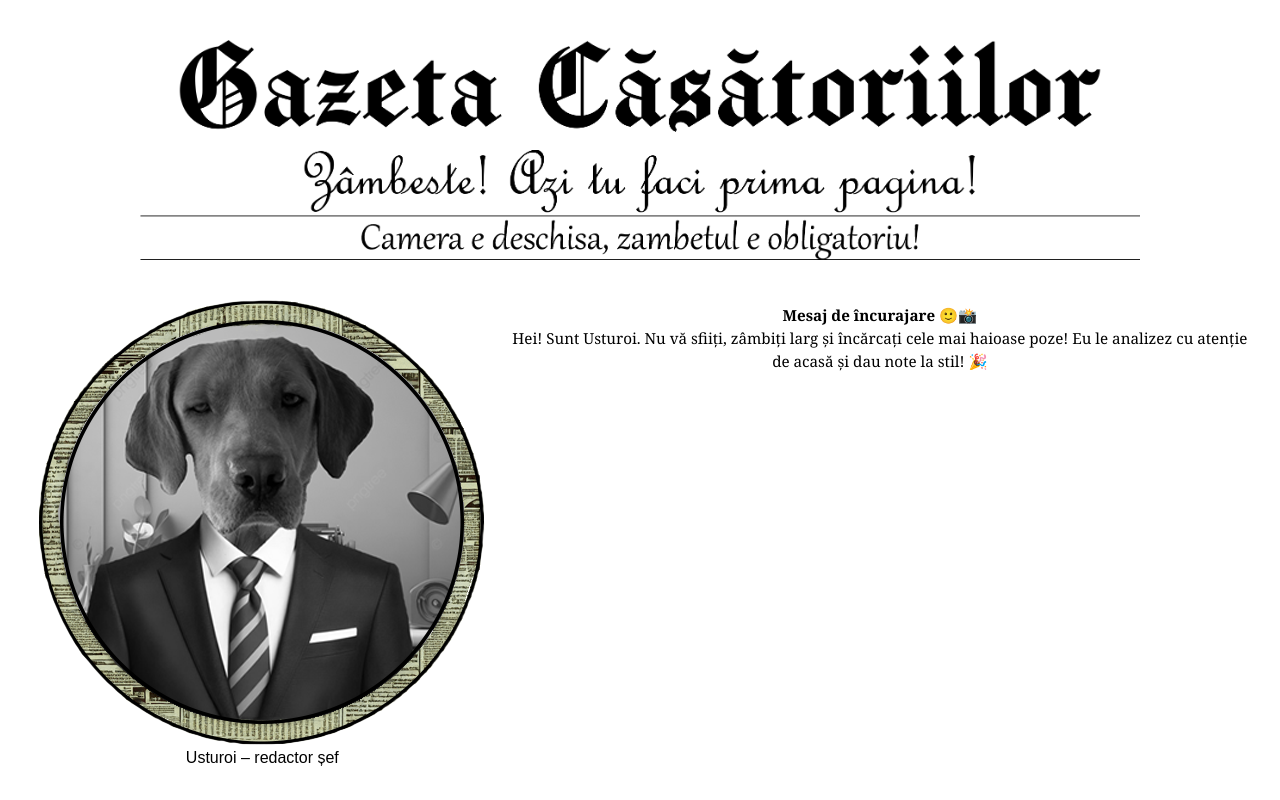
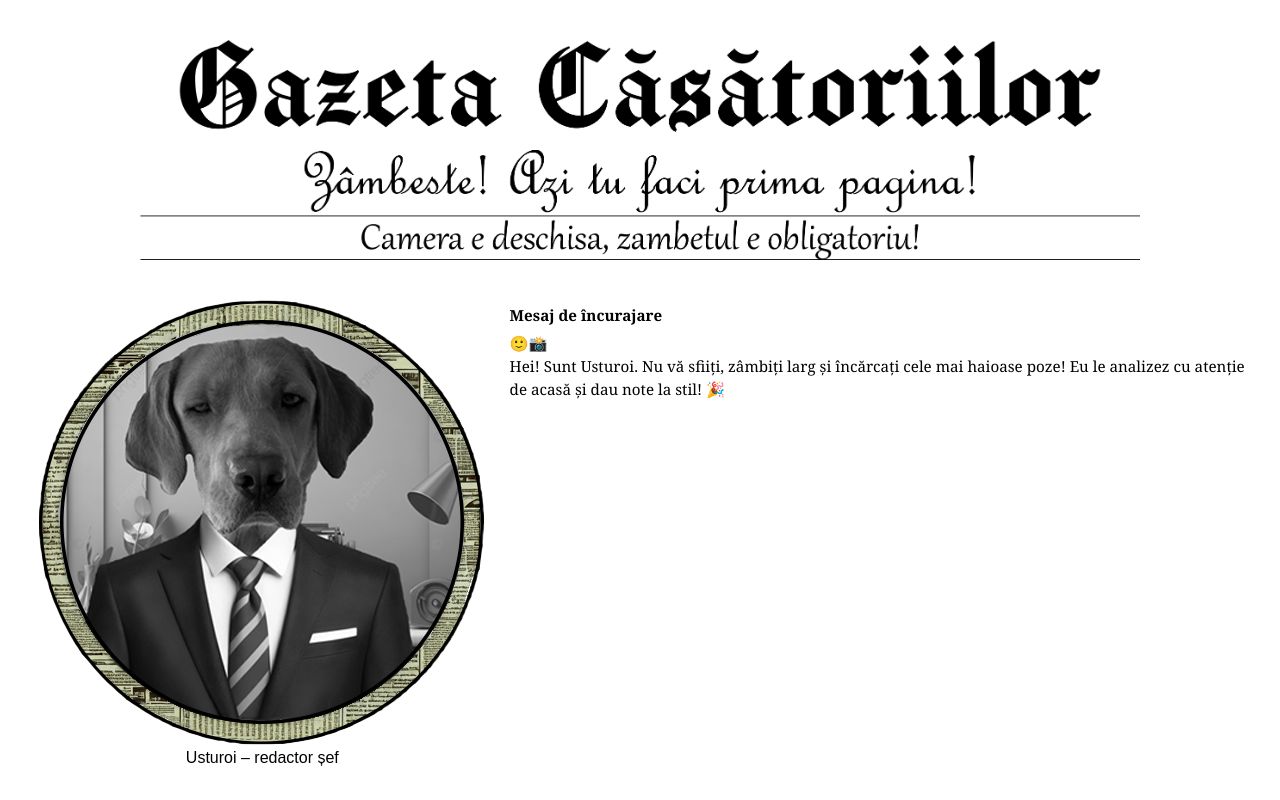
Before and after one commit to MihaiIen/EventPhotos, a React (Create React App) app: page / in a window 1280 px wide. Shown: the top 800 px of the page. Built offline with nearby package versions, Linux system fonts and the light colour scheme.

Commit message:
lolapaloza

```diff
--- a/src/App.css
+++ b/src/App.css
@@ -75,8 +75,15 @@ body, html {
   font-family: 'Georgia', 'Times New Roman', serif;
   margin: 0;
   padding-top: 4px;
+  text-align: left;
 }
 
+.usti-title {
+  display: block;
+  font-weight: bold;
+  margin-bottom: 5px;
+  text-align: left;
+}
 
 
 /* Butoane */
```
